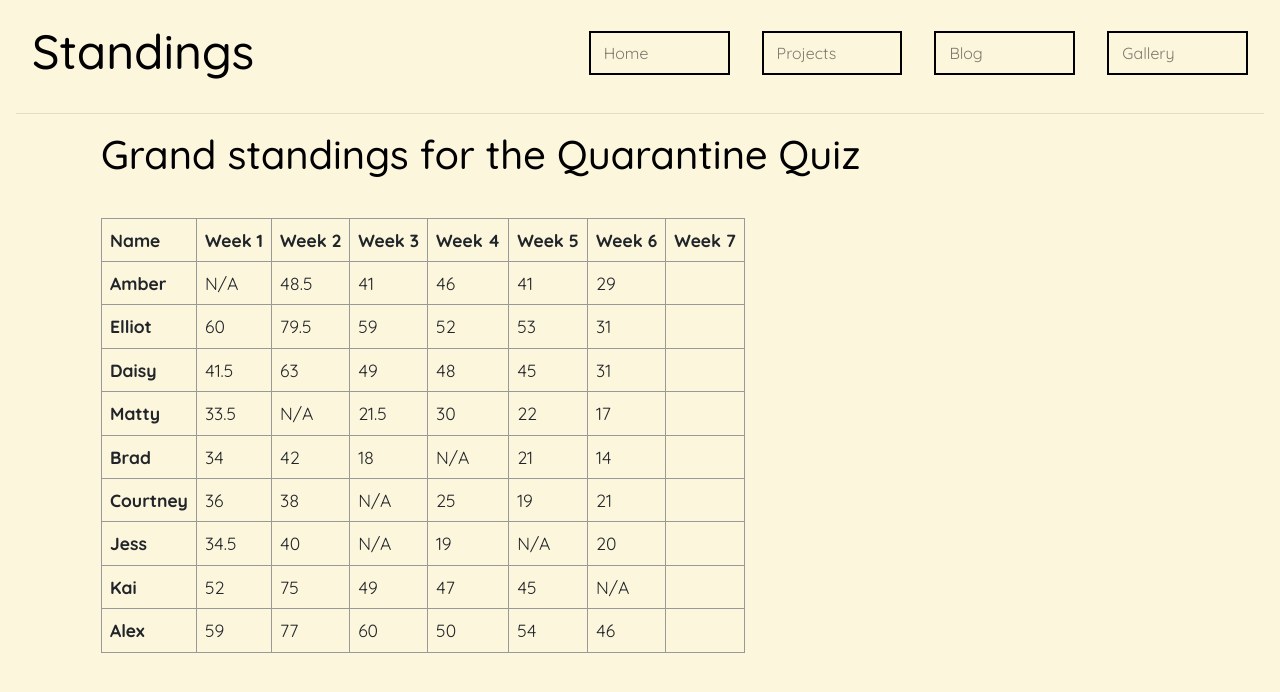
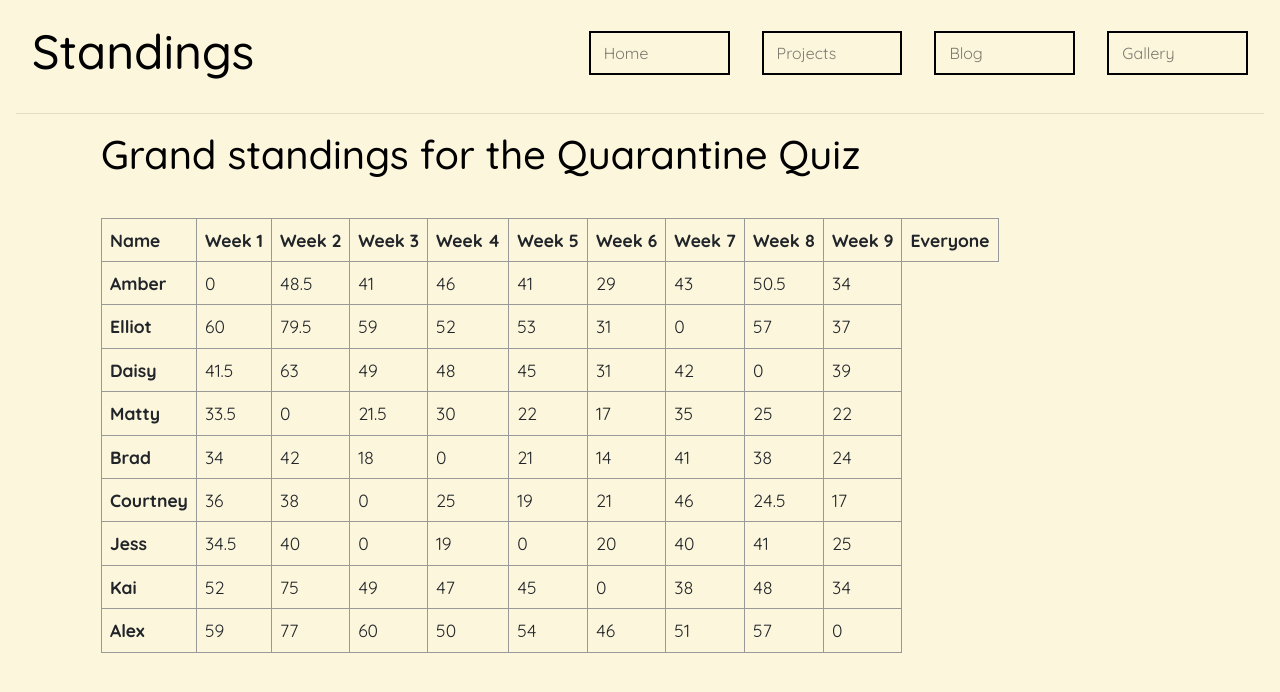
Before and after one commit to AlexSmith11/website-blog, a React (Create React App) app: page /standings in a window 1280 px wide. Shown: the top 692 px of the page. Built offline with nearby package versions, Linux system fonts and the light colour scheme.

Commit message:
scores now live within arrays with them being rendered via map loop

```diff
--- a/src/pages/standings.jsx
+++ b/src/pages/standings.jsx
@@ -3,11 +3,26 @@ import { useRouteMatch } from 'react-router-dom';
 import '../styles/styles.css';
 import '../styles/cv.css';
 
+// const printScores = scores => {
+//   return scores.map(score => <td key={score}>{score}</td>);
+// };
+
 /**
- * Blog page
+ * Standings page
  */
 const About = () => {
   let match = useRouteMatch;
+
+  // Where there is a 0, the person was either not present or the quiz master
+  const amberScores = [0, 48.5, 41, 46, 41, 29, 43, 50.5, 34];
+  const elliotScores = [60, 79.5, 59, 52, 53, 31, 0, 57, 37];
+  const daisyScores = [41.5, 63, 49, 48, 45, 31, 42, 0, 39];
+  const mattyScores = [33.5, 0, 21.5, 30, 22, 17, 35, 25, 22];
+  const bradScores = [34, 42, 18, 0, 21, 14, 41, 38, 24];
+  const courtneyScores = [36, 38, 0, 25, 19, 21, 46, 24.5, 17];
+  const jessScores = [34.5, 40, 0, 19, 0, 20, 40, 41, 25];
+  const kaiScores = [52, 75, 49, 47, 45, 0, 38, 48, 34];
+  const alexScores = [59, 77, 60, 50, 54, 46, 51, 57, 0];
 
   return (
     <div className='container'>
@@ -27,98 +42,65 @@ const About = () => {
                 <th scope='col'>Week 5</th>
                 <th scope='col'>Week 6</th>
                 <th scope='col'>Week 7</th>
+                <th scope='col'>Week 8</th>
+                <th scope='col'>Week 9</th>
+                <th scope='col'>Everyone</th>
               </tr>
             </thead>
             <tbody>
               <tr>
                 <th>Amber</th>
-                <td>N/A</td>
-                <td>48.5</td>
-                <td>41</td>
-                <td>46</td>
-                <td>41</td>
-                <td>29</td>
-                <td></td>
+                {amberScores.map(score => (
+                  <td key={score}>{score}</td>
+                ))}
               </tr>
               <tr>
                 <th>Elliot</th>
-                <td>60</td>
-                <td>79.5</td>
-                <td>59</td>
-                <td>52</td>
-                <td>53</td>
-                <td>31</td>
-                <td></td>
+                {elliotScores.map(score => (
+                  <td key={score}>{score}</td>
+                ))}
               </tr>
               <tr>
                 <th>Daisy</th>
-                <td>41.5</td>
-                <td>63</td>
-                <td>49</td>
-                <td>48</td>
-                <td>45</td>
-                <td>31</td>
-                <td></td>
+                {daisyScores.map(score => (
+                  <td key={score}>{score}</td>
+                ))}
               </tr>
               <tr>
                 <th>Matty</th>
-                <td>33.5</td>
-                <td>N/A</td>
-                <td>21.5</td>
-                <td>30</td>
-                <td>22</td>
-                <td>17</td>
-                <td></td>
+                {mattyScores.map(score => (
+                  <td key={score}>{score}</td>
+                ))}
               </tr>
               <tr>
                 <th>Brad</th>
-                <td>34</td>
-                <td>42</td>
-                <td>18</td>
-                <td>N/A</td>
-                <td>21</td>
-                <td>14</td>
-                <td></td>
+                {bradScores.map(score => (
+                  <td key={score}>{score}</td>
+                ))}
               </tr>
               <tr>
                 <th>Courtney</th>
-                <td>36</td>
-                <td>38</td>
-                <td>N/A</td>
-                <td>25</td>
-                <td>19</td>
-                <td>21</td>
-                <td></td>
+                {courtneyScores.map(score => (
+                  <td key={score}>{score}</td>
+                ))}
               </tr>
               <tr>
                 <th>Jess</th>
-                <td>34.5</td>
-                <td>40</td>
-                <td>N/A</td>
-                <td>19</td>
-                <td>N/A</td>
-                <td>20</td>
-                <td></td>
+                {jessScores.map(score => (
+                  <td key={score}>{score}</td>
+                ))}
               </tr>
               <tr>
                 <th>Kai</th>
-                <td>52</td>
-                <td>75</td>
-                <td>49</td>
-                <td>47</td>
-                <td>45</td>
-                <td>N/A</td>
-                <td></td>
+                {kaiScores.map(score => (
+                  <td key={score}>{score}</td>
+                ))}
               </tr>
               <tr>
                 <th>Alex</th>
-                <td>59</td>
-                <td>77</td>
-                <td>60</td>
-                <td>50</td>
-                <td>54</td>
-                <td>46</td>
-                <td></td>
+                {alexScores.map(score => (
+                  <td key={score}>{score}</td>
+                ))}
               </tr>
             </tbody>
           </table>
```
Also changed, not shown: 1 other file (tests, documents, lock files or other folders).
